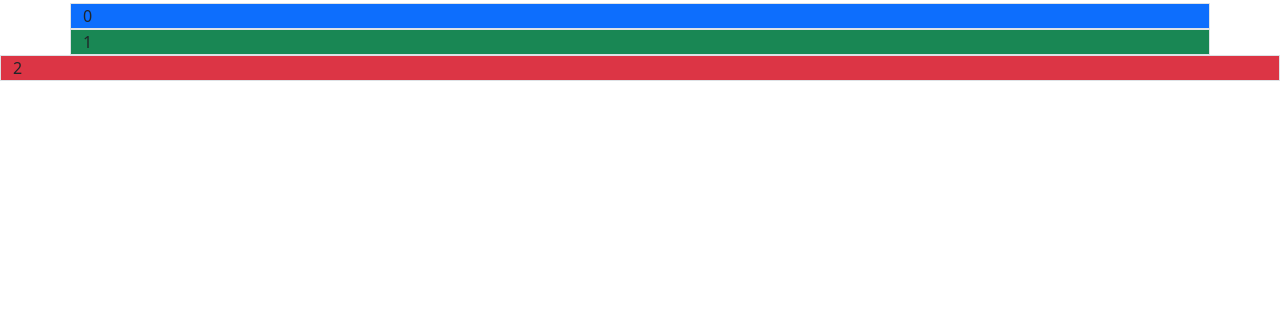
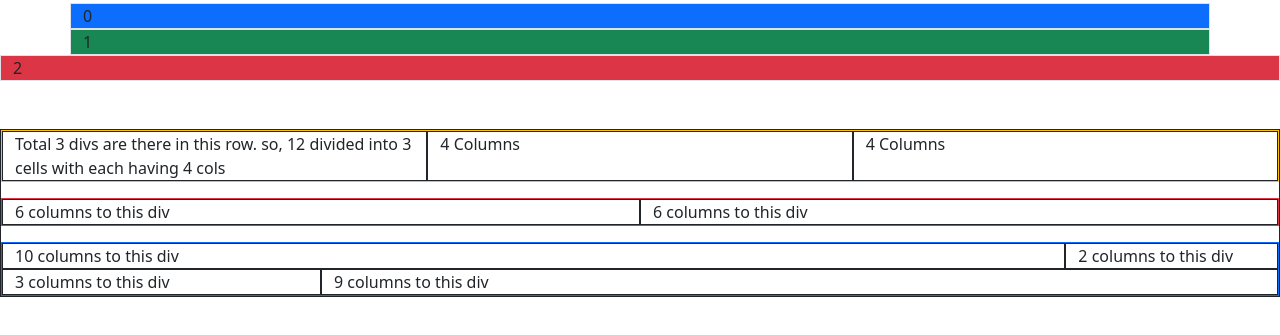
Before and after one commit to gautam-lathiya-simform/bootstrap_practice, a plain HTML site: page index.html in a window 1280 px wide. Shown: the part 53-388 px from the top of the page. Drawn offline with nearby package versions, Linux system fonts and the light colour scheme.

Commit message:
feature: bootstrap grid done

```diff
--- a/index.html
+++ b/index.html
@@ -24,7 +24,46 @@
         2
       </div>
 
+    <br><br>
+    <!-- Bootstrap grid -->
+      <div class="container-fluid border border-dark d-grid gap-3">
+        <!-- 3 rows -->
+        <div class="row border border-warning">
+          <div class="col border border-dark">
+            Total 3 divs are there in this row. so, 12 divided into 3 cells with each having 4 cols
+          </div>
+          <div class="col border border-dark">
+            4 Columns
+          </div>
+          <div class="col border border-dark">
+            4 Columns
+          </div>
+        </div>
 
+        <div class="row border border-danger">
+          <div class="col-6 border border-dark">
+            6 columns to this div
+          </div>
+          <div class="col-6 border border-dark">
+            6 columns to this div
+          </div>
+        </div>
+
+        <div class="row border border-primary">
+          <div class="col-10 border border-dark">
+            10 columns to this div
+          </div>
+          <div class="col-2 border border-dark">
+            2 columns to this div
+          </div>
+          <div class="col-3 border border-dark">
+            3 columns to this div
+          </div>
+          <div class="col-9 border border-dark">
+            9 columns to this div
+          </div>
+        </div>
+      </div>
 
     <!-- Bootstrap files -->
     <script src="https://cdn.jsdelivr.net/npm/@popperjs/core@2.11.8/dist/umd/popper.min.js" integrity="sha384-I7E8VVD/ismYTF4hNIPjVp/Zjvgyol6VFvRkX/vR+Vc4jQkC+hVqc2pM8ODewa9r" crossorigin="anonymous"></script>
```
